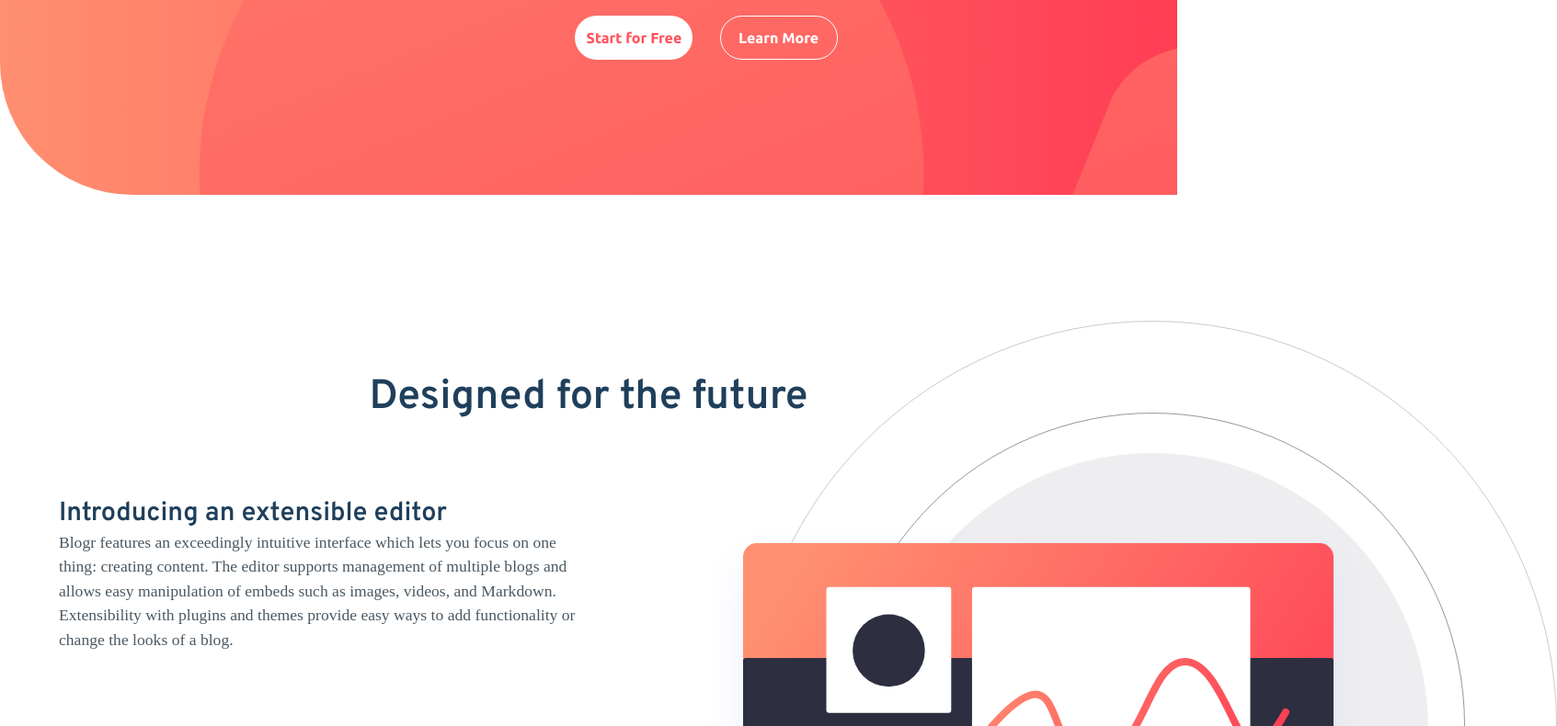
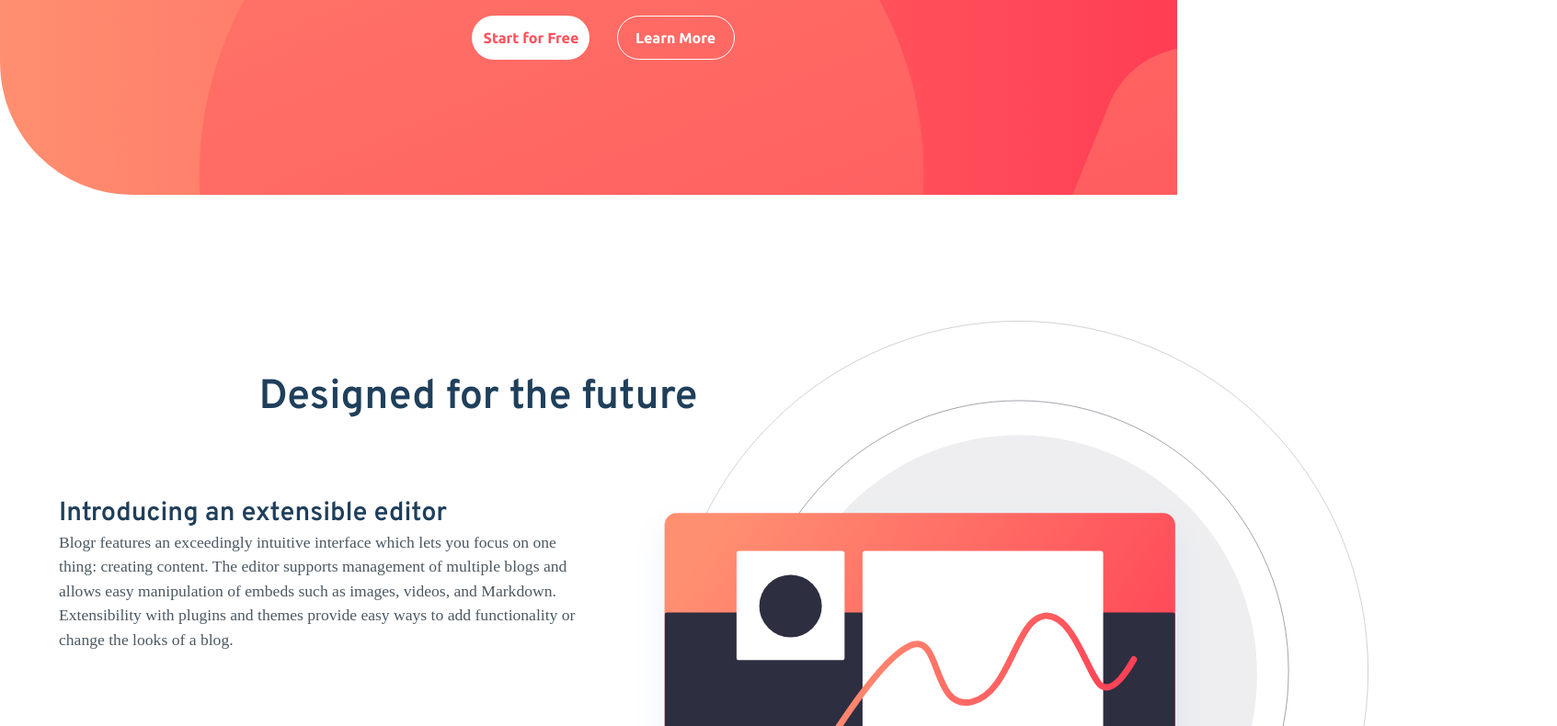
Before and after one commit to Taku10/blogr-landing-page-main, a plain HTML site: page index.html in a window 1280 px wide. Shown: the part 348-1138 px from the top of the page at 92% size, 1693 px wide, since content can reach past the window. Drawn offline with Linux system fonts and the light colour scheme.

Commit message:
resonsive design

```diff
--- a/styles/_bottom-container.scss
+++ b/styles/_bottom-container.scss
@@ -7,6 +7,12 @@
          img{
              position: absolute;
              margin-left:-17rem;
+             @include respond(desktop){
+                 width:55rem;
+             }
+             @include respond(laptop){
+             width:50rem;
+            }
          }
      }
      .features{
@@ -14,6 +20,13 @@
          @include flex-column();
          gap:3rem;
          margin-top:13rem;
+         @include respond(desktop){
+             margin-left:2rem;
+         }
+         @include respond(laptop){
+         margin-top:10rem;
+         margin-left:2rem;
+        }
          .free{
              h2{
                  @include sub-header();
@@ -22,6 +35,9 @@
                  @include body-text();
                  margin-right: 18rem;
                  margin-top: 2rem;
+                 @include respond(desktop){
+                     margin-right:5rem;
+                 }
              }
          }
          .tooling{
--- a/styles/_header.scss
+++ b/styles/_header.scss
@@ -1,5 +1,6 @@
 
 @import "./mixins";
+@import "./media";
 
 
 header {
@@ -16,6 +17,11 @@ header {
         padding: 3rem;
         .logo{
             margin-left:10%;
+            @include respond(laptop){
+             margin-left:2%;
+            }
+
+
         }
         .nav-items {                    //main nav links on navbar, productm company and connect
             @include flex-row();
@@ -24,6 +30,10 @@ header {
             font-family: 'Ubuntu', sans-serif;
             margin-left:-13rem;
             margin-top:0.5rem;
+            @include respond(laptop){
+             width:42%;
+             margin-left:-5rem;
+            }
             .product-wrapper, .company-wrapper, .connect-wrapper { //dropdown wrapper
                 @include flex-row();
                 img{
@@ -60,6 +70,9 @@ header {
                     color: black;
                     border-radius: 0.5rem;
                     display: none;
+                    @include respond(laptop){
+                        width:8rem;
+                    }
 
                     li{
                         list-style: none;
@@ -110,6 +123,15 @@ header {
             margin-right: 15%;
             font-family: 'Ubuntu', sans-serif;
             margin-top:0.5rem;
+            @include respond(desktop){
+                width:20%;
+                margin-right: 5%;
+            }
+            @include respond(laptop){
+                width:25%;
+                margin-right:1%;
+                width:22%;
+            }
             .login, .sign-up{
                 list-style: none;
                 a {
@@ -143,10 +165,19 @@ header {
         margin-left: 15rem;
         width: 66rem;
         height: 20rem;
+        @include respond(desktop){
+            margin-left:8rem;
+        }
+        @include respond(laptop){
+            margin-left:-2rem;
+        }
         h1{
             font-family: 'Overpass', sans-serif;
             color: white;
             font-size: 4rem;
+            @include respond(laptop){
+                font-size:3.5rem;
+            }
         }
         p{
             color:$nav;
--- a/styles/_infrastructure.scss
+++ b/styles/_infrastructure.scss
@@ -9,28 +9,56 @@
     height: 25rem;
     border-bottom-left-radius: 6rem;
     border-top-right-radius: 6rem;
+    @include respond(laptop){
+     height: 20rem;
+    }
     .phones{
         img{
             position: absolute;
             margin-top:-5rem;
             margin-left:7rem;
+            @include respond(desktop){
+                margin-left: 1rem;
+            }
+            @include respond(laptop){
+             width:27rem;
+             margin-top:-3rem;
+            }
         }
 
     }
     .infra-details{
         .info{
             margin-top:8rem;
+            @include respond(desktop){
+                margin-left:1rem;
+                margin-top:8rem;
+            }
+            @include respond(laptop){
+             margin-top: 4rem;
+             margin-left:-2rem;
+            }
 
             h2{
                 @include sub-header();
                 color: white;
                 font-size: 2.3rem;
+                @include respond(laptop){
+                font-size:2rem;
+                }
 
             }
             p{
                 @include body-text();
                 color: $nav;
                 margin-right: 15rem;
+                @include respond(desktop){
+                    margin-right: 8rem;
+
+                }
+                @include respond(laptop){
+                    margin-right:4rem;
+                }
             }
         }
     }
--- a/styles/_main.scss
+++ b/styles/_main.scss
@@ -7,11 +7,19 @@ overflow-x:hidden;
     width: 100%;
     height: 70rem;
     @include flex-column();
+    @include respond(laptop){
+     margin-top:-5rem;
+    }
     h1{
         @include header();
         margin-top:12rem;
         align-self: center;
-
+        @include respond(desktop){
+            margin-left:-15rem;
+        }
+        @include respond(laptop){
+         font-size:2.4rem;
+        }
     }
     .division{
         @include grid();
@@ -21,14 +29,22 @@ overflow-x:hidden;
             @include flex-column();
             gap:6rem;
             height:30rem;
+            @include respond(laptop){
+             margin-left:5%;
+            }
             .content-top{
                 width:fit-content;
                 margin-left:10%;
                 h2{
                     @include sub-header();
+                    @include respond(laptop){
+                        font-size:1.5rem;
+                    }
+
                 }
                 p{
                     @include body-text();
+
                 }
 
             }
@@ -42,6 +58,14 @@ overflow-x:hidden;
                 position: absolute;
                 margin-left:8rem;
                 margin-top:-12rem;
+                @include respond(desktop){
+                    width:50rem;
+                    margin-left:3rem;
+                }
+                @include respond(laptop){
+                width:40rem;
+                margin-top:-8rem;
+                }
             }
         }
     }
--- /dev/null
+++ b/styles/_media.scss
@@ -0,0 +1,27 @@
+@mixin respond($breakpoint){
+    @if($breakpoint == extra_large){
+        @media (max-width:1600px){
+            @content
+        }
+    }
+    @if($breakpoint == desktop){
+        @media (max-width:1300px){
+            @content
+        }
+    }
+    @if($breakpoint == laptop){
+        @media (max-width:992px){
+            @content
+        }
+    }
+    @if($breakpoint == tablet ){
+        @media (max-width:768px){
+            @content
+        }
+    }
+    @if($breakpoint == phone){
+        @media (max-width:500px){
+            @content
+        }
+    }
+}
--- a/styles/styles.scss
+++ b/styles/styles.scss
@@ -21,3 +21,4 @@
 @import "./infrastructure";
 @import "./bottom-container";
 @import "./footer";
+@import "./media";
```
Also changed, not shown: styles/styles.css, 1 other file.
